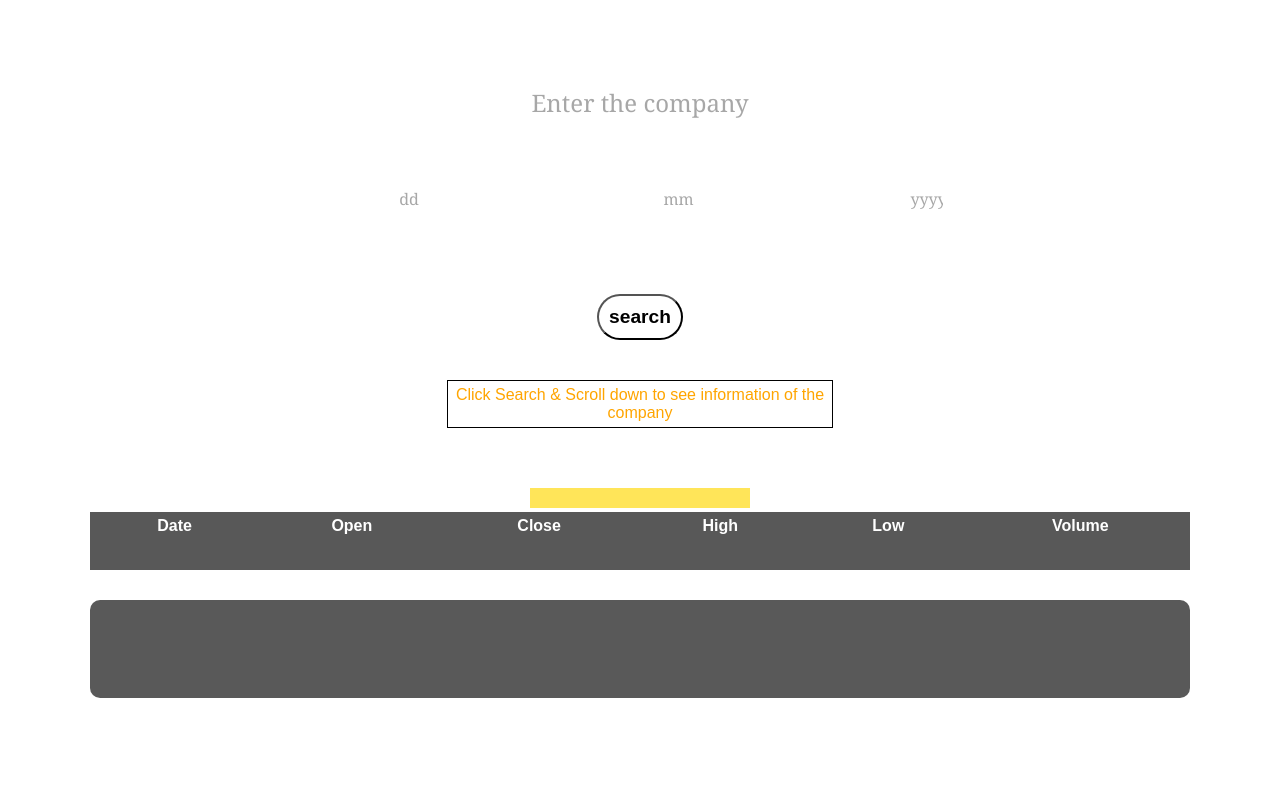
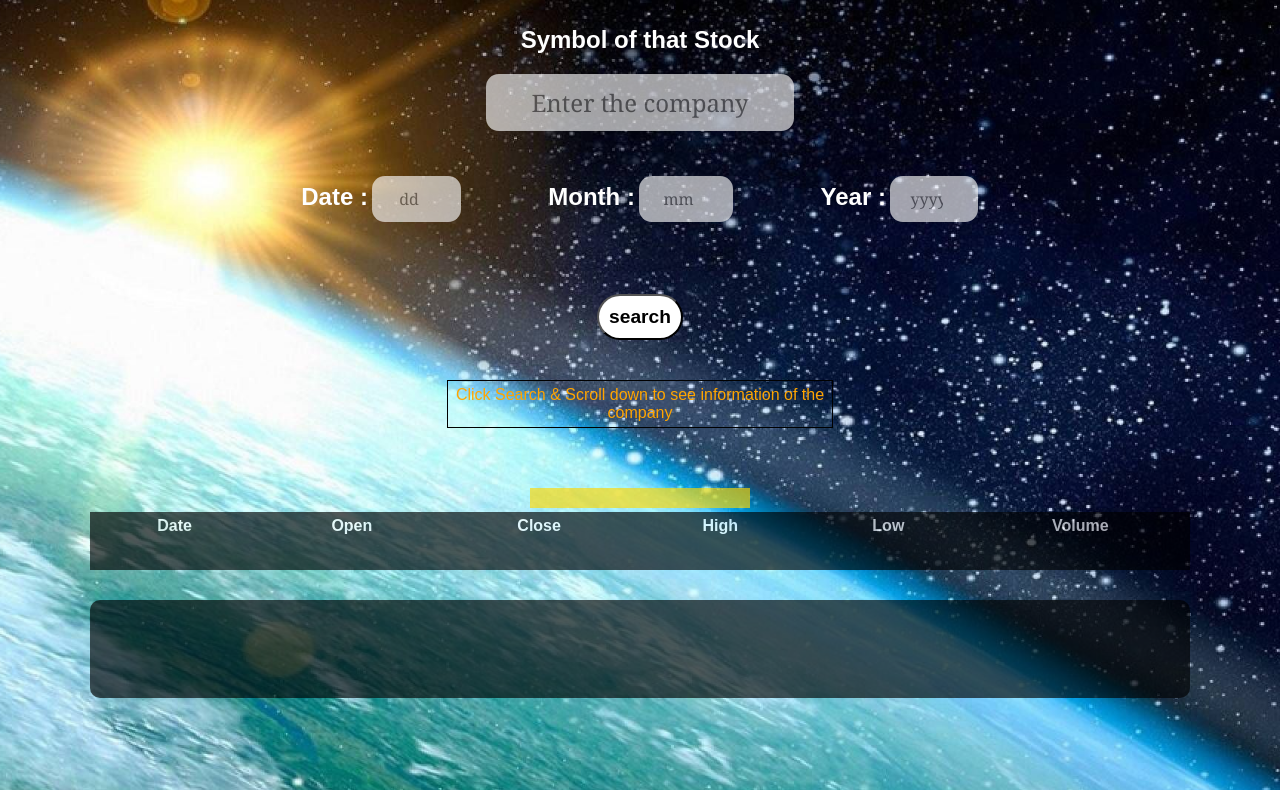
Before and after one commit to Nithishvikky/stock_tracking, a plain HTML site: page index.html in a window 1280 px wide. Shown: the part 132-922 px from the top of the page. Drawn offline with Linux system fonts and the light colour scheme.

Commit message:
Update style.css

```diff
--- a/style.css
+++ b/style.css
@@ -7,7 +7,7 @@
 .container{
     width: 100%;
     height: 200vh;
-    background-image: url(4.jpg);
+    background-image: url(/images/4.jpg);
     background-position: center;
     background-size: cover;
     padding: 0 7%;
```
